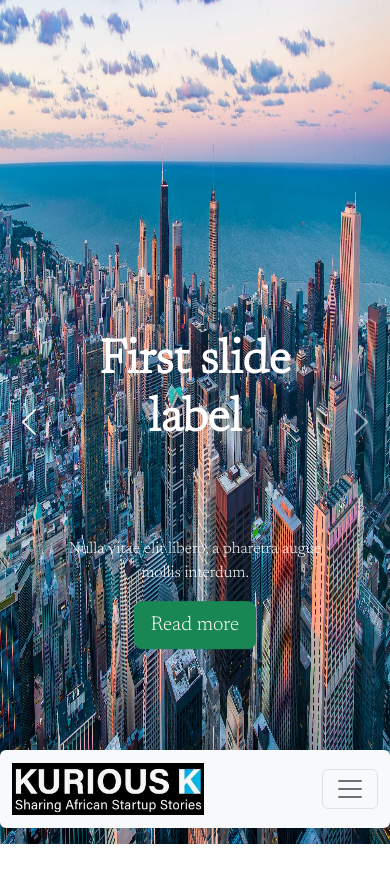
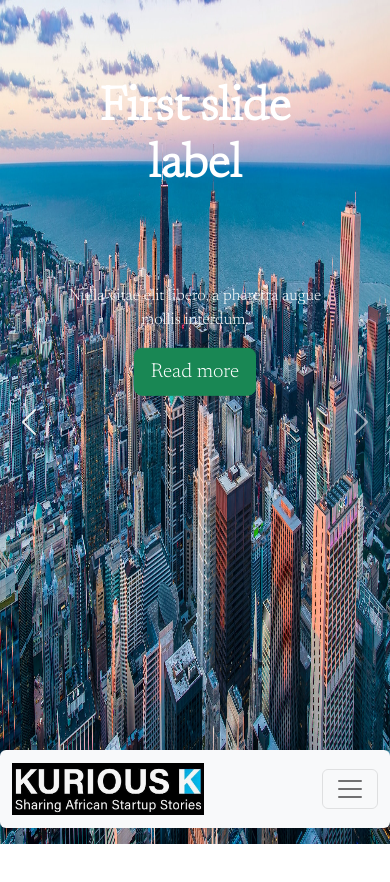
Before and after one commit to adiec7/kuriousk, a React (Create React App) app: page / in a window 390 px wide. Shown: the top 882 px of the page. Built offline with nearby package versions, Linux system fonts and the light colour scheme.

Commit message:
fixed mobile

```diff
--- a/src/App.css
+++ b/src/App.css
@@ -50,6 +50,6 @@ nav a.nav-link {
 }
 
 .carousel-caption,h3{
-  top: 60%;
+  top: 40%;
     transform: translateY(-50%);
 }
```
